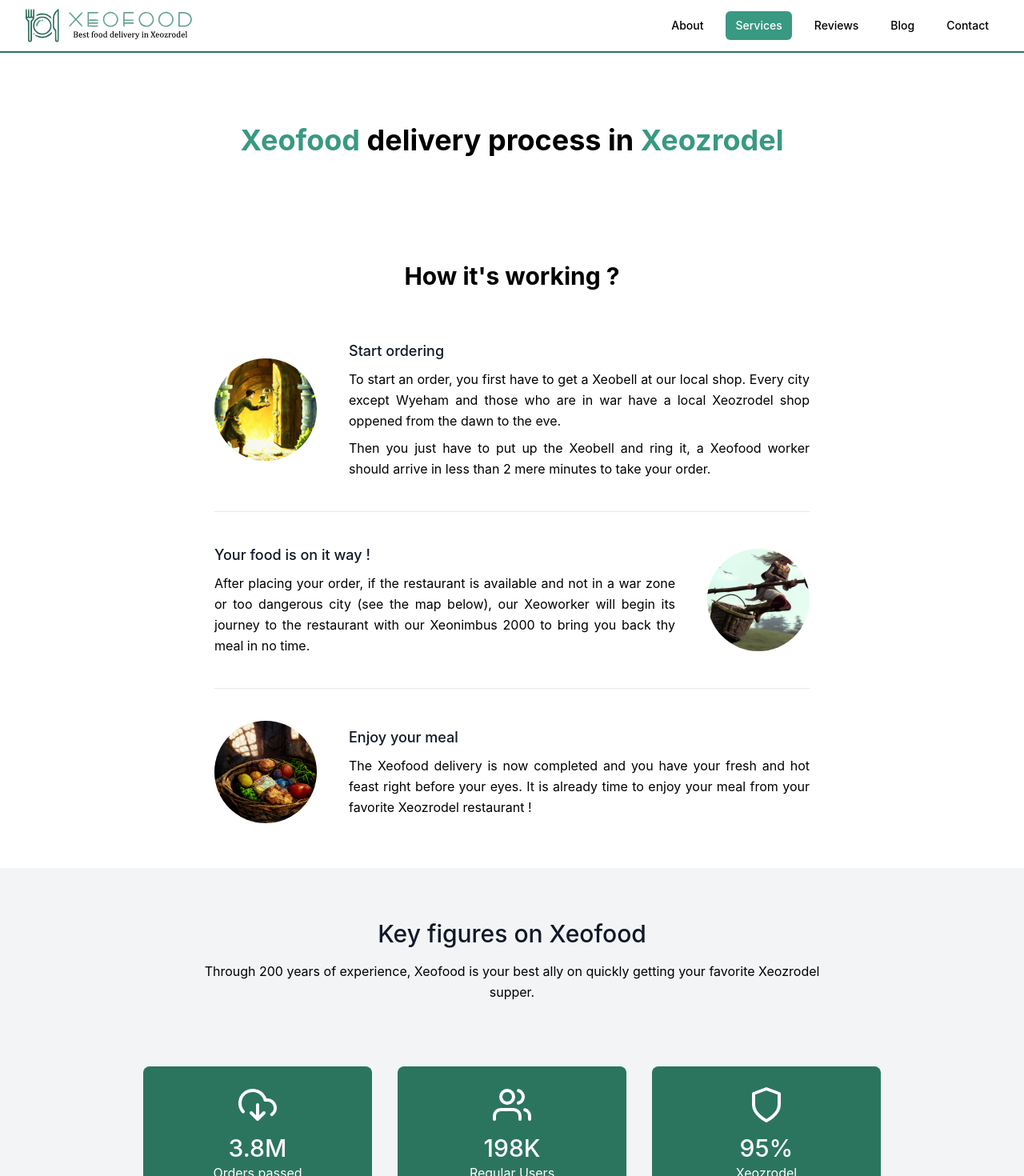
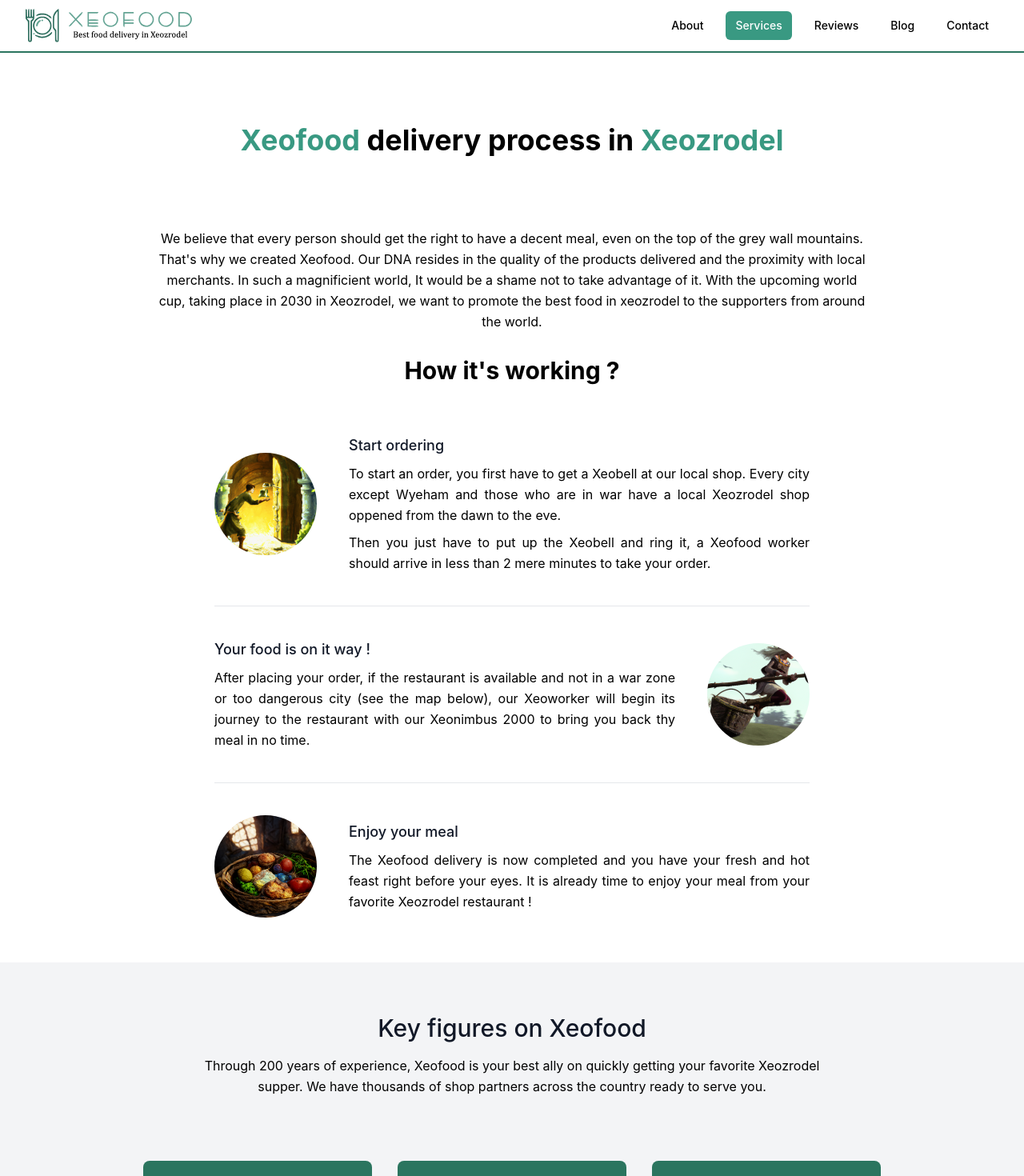
Before and after one commit to corentincolsenet/google-SEO-ranking, a Next.js app: page /services in a window 1280 px wide. Shown: the top 1470 px of the page at 80% size. Built offline with nearby package versions, Linux system fonts and the light colour scheme.

Commit message:
Services content

```diff
--- a/pages/services.tsx
+++ b/pages/services.tsx
@@ -17,11 +17,17 @@ const Services: NextPage = () => {
         <section className='flex flex-col justify-center w-full'>
           <div className='px-8 py-12 md:py-20 w-full flex flex-wrap items-center justify-center'>
             <div className='whitespace-pre-wrap max-w-xl-3xl'>
-              <h1 className='text-4xl text-center font-bold md:leading-relaxed break-words pb-3'><span className='text-secondary'>Xeofood</span> delivery process in <span className='text-secondary'><strong>Xeozrodel</strong></span></h1>
+              <h1 className='text-4xl text-center font-bold md:leading-relaxed break-words'><span className='text-secondary'>Xeofood</span> delivery process in <span className='text-secondary'><strong>Xeozrodel</strong></span></h1>
             </div>
           </div>
         </section>
         <section className="body-font">
+          <p className='container max-w-4xl mx-auto text-center md:leading-relaxed break-words'>
+            We believe that every person should get the right to have a decent meal, even on the top of the grey wall mountains.
+            That's why we created Xeofood. Our DNA resides in the quality of the products delivered and the proximity with local merchants.
+            In such a magnificient world, It would be a shame not to take advantage of it.
+            With the upcoming world cup, taking place in 2030 in Xeozrodel, we want to promote the best food in xeozrodel to the supporters from around the world.
+            </p>
           <p className="text-3xl text-center font-bold mx-0 mb-0 mt-6 leading-relaxed">
             How it&apos;s working ?
           </p>
@@ -81,7 +87,10 @@ const Services: NextPage = () => {
           <div className="container px-5 py-16 mx-auto">
             <div className="flex flex-col text-center w-full mb-20">
               <h2 className="sm:text-3xl text-2xl font-medium title-font mb-4 text-gray-900">Key figures on Xeofood</h2>
-              <p className="lg:w-2/3 mx-auto leading-relaxed text-base">Through 200 years of experience, Xeofood is your best ally on quickly getting your favorite Xeozrodel supper.</p>
+              <p className="lg:w-2/3 mx-auto leading-relaxed text-base">
+                Through 200 years of experience, Xeofood is your best ally on quickly getting your favorite Xeozrodel supper.
+                We have thousands of shop partners across the country ready to serve you.
+              </p>
             </div>
             <div className="flex flex-wrap justify-center -m-4 text-center">
               <div className="p-4 md:w-1/4 sm:w-1/2 w-full">
```
